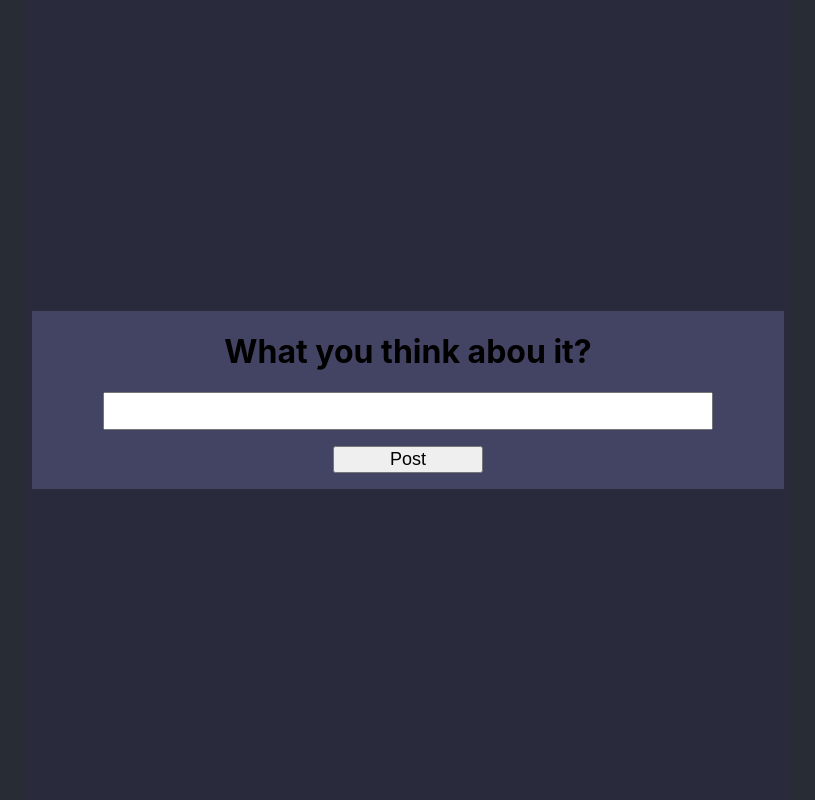
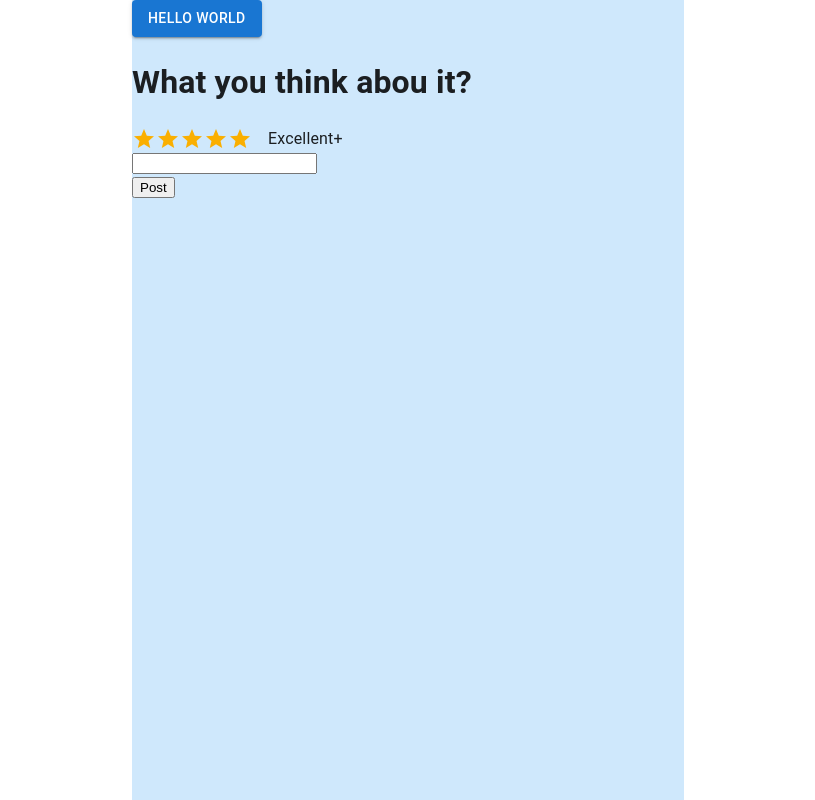
Before and after one commit to zayacny/VDM-store, a React (Create React App) app: page / in a window 1280 px wide. Shown: the whole page, without its empty margins (232-1047 px from the left). Built offline with nearby package versions, Linux system fonts and the light colour scheme.

Commit message:
add rating

```diff
--- a/package.json
+++ b/package.json
@@ -3,6 +3,10 @@
   "version": "0.1.0",
   "private": true,
   "dependencies": {
+    "@emotion/react": "^11.10.5",
+    "@emotion/styled": "^11.10.5",
+    "@mui/icons-material": "^5.11.0",
+    "@mui/material": "^5.11.8",
     "@testing-library/jest-dom": "^5.16.5",
     "@testing-library/react": "^13.4.0",
     "@testing-library/user-event": "^13.5.0",
--- a/src/App.js
+++ b/src/App.js
@@ -1,13 +1,20 @@
 import './App.css';
+import { Container, Button, Box, CssBaseline } from '@mui/material';
+import React from 'react';
+
 import CommentsBoard from './components/CommentsBoard'
 
 function App() {
   return (
-    <div className="App">
-      <div>
-        <CommentsBoard/>
-      </div>
-    </div>
+    <React.Fragment>
+      <CssBaseline />
+      <Container maxWidth="sm">
+        <Box sx={{ bgcolor: "#cfe8fc", height: "100vh" }}>
+          <Button variant="contained">Hello World</Button>
+          <CommentsBoard/>
+        </Box>
+      </Container>
+    </React.Fragment>
   );
 }
 
--- a/src/components/CommentsBoard/CommentCard.js
+++ b/src/components/CommentsBoard/CommentCard.js
@@ -2,7 +2,7 @@
 
 function CommentCard() {
   return (
-    <div className='comment-card'>
+    <div>
 
     </div>
   )
--- /dev/null
+++ b/src/components/CommentsBoard/RatingMovie.js
@@ -0,0 +1,53 @@
+import * as React from 'react';
+import Rating from '@mui/material/Rating';
+import Box from '@mui/material/Box';
+import StarIcon from '@mui/icons-material/Star';
+
+const labels = {
+  0.5: 'Useless',
+  1: 'Useless+',
+  1.5: 'Poor',
+  2: 'Poor+',
+  2.5: 'Ok',
+  3: 'Ok+',
+  3.5: 'Good',
+  4: 'Good+',
+  4.5: 'Excellent',
+  5: 'Excellent+',
+};
+
+function getLabelText(value) {
+  return `${value} Star${value !== 1 ? 's' : ''}, ${labels[value]}`;
+}
+
+export default function HoverRating() {
+  const [value, setValue] = React.useState(5);
+  const [hover, setHover] = React.useState(-1);
+
+  return (
+    <Box
+      sx={{
+        width: 200,
+        display: 'flex',
+        alignItems: 'center',
+      }}
+    >
+      <Rating
+        name="hover-feedback"
+        value={value}
+        precision={0.5}
+        getLabelText={getLabelText}
+        onChange={(event, newValue) => {
+          setValue(newValue);
+        }}
+        onChangeActive={(event, newHover) => {
+          setHover(newHover);
+        }}
+        emptyIcon={<StarIcon style={{ opacity: 0.55 }} fontSize="inherit" />}
+      />
+      {value !== null && (
+        <Box sx={{ ml: 2 }}>{labels[hover !== -1 ? hover : value]}</Box>
+      )}
+    </Box>
+  );
+}
--- a/src/components/CommentsBoard/UserText.js
+++ b/src/components/CommentsBoard/UserText.js
@@ -1,17 +1,19 @@
 import React, {useState} from "react";
 import './index.css'
+import RatingMovie from './RatingMovie'
 
 export default function UserText() {
   const [userText, setUserText] = useState('');
 
   return (
-    <div className="block-user-text">
+    <>
       <h1>What you think abou it?</h1>
-        <input className="input-user-text" value={userText}
+        <RatingMovie value="1"/>
+        <input value={userText}
           onChange={e=> setUserText(e.target.value)}
         />
         <br></br>
-        <button className="btn-post">Post</button>
-    </div>
+        <button>Post</button>
+    </>
   );
 }
--- a/src/components/CommentsBoard/index.js
+++ b/src/components/CommentsBoard/index.js
@@ -3,9 +3,8 @@
 
 export default function ComponentsBoard() {
   return (
-    <div className="container-comments">
+    <>
       <UserText/>
-      {/* Cards array */}
-    </div>
+    </>
   );
 }
```
Also changed, not shown: 1 other file (tests, documents, lock files or other folders).
